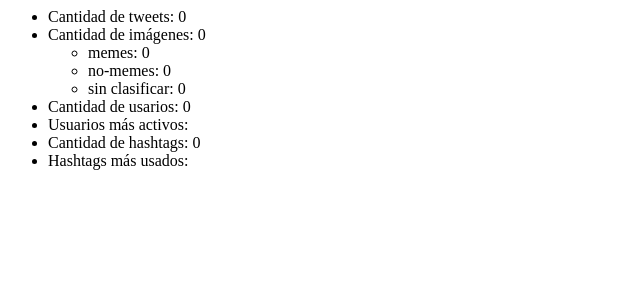
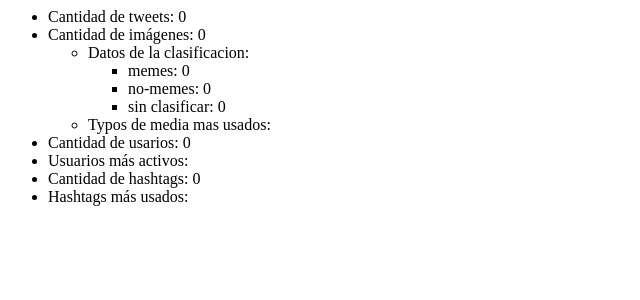
Before and after one commit to jssprz/annotationsite, a Django app: page / in a window 1280 px wide. Shown: the top 300 px of the page, without its empty margins (0-640 px from the left). Run offline with Django 3.2, Linux system fonts and the light colour scheme; data that the repository does not hold is empty.

Commit message:
adds the most active used types of media into statistics

```diff
--- a/tweets/templates/index.html
+++ b/tweets/templates/index.html
@@ -4,9 +4,20 @@
         <li>
             Cantidad de imágenes: {{statistics.medias_count}}
             <ul>
-                <li>memes: {{statistics.memes_count}}</li>
-                <li>no-memes: {{statistics.noise_count}}</li>
-                <li>sin clasificar: {{statistics.not_classified_count}}</li>
+                <li>Datos de la clasificacion:
+                    <ul>
+                        <li>memes: {{statistics.memes_count}}</li>
+                        <li>no-memes: {{statistics.noise_count}}</li>
+                        <li>sin clasificar: {{statistics.not_classified_count}}</li>
+                    </ul>
+                </li>
+                <li>Typos de media mas usados:
+                    <ul>
+                        {% for t in statistics.most_used_media_types %}
+                            <li>{{t.type}}: {{t.count}}</li>
+                        {% endfor %}
+                    </ul>
+                </li>
             </ul>
         </li>
         <li>Cantidad de usarios: {{statistics.users_count}}</li>
--- a/tweets/views.py
+++ b/tweets/views.py
@@ -29,6 +29,7 @@
 
     most_used_hashtags = list(Tweet.objects.values('hashtags').annotate(count=Count('id_str')).order_by('-count')[:10])
     most_active_users = list(Tweet.objects.values('user__screen_name').annotate(count=Count('id_str')).order_by('-count')[:10])
+    most_used_media_types = list(TweetMedia.objects.values('type').annotate(count=Count('id_str')).order_by('-count'))
 
     context = {
         'statistics': {
@@ -39,6 +40,7 @@
             'not_classified_count': len(TweetMedia.objects.filter(is_meme=None).all()),
             'users_count': len(TweetUser.objects.all()),
             'hashtags_count': len(TweetHashTag.objects.all()),
+            'most_used_media_types': most_used_media_types,
             'most_used_hashtags': most_used_hashtags[1:],
             'most_active_users': most_active_users,
         }
```
